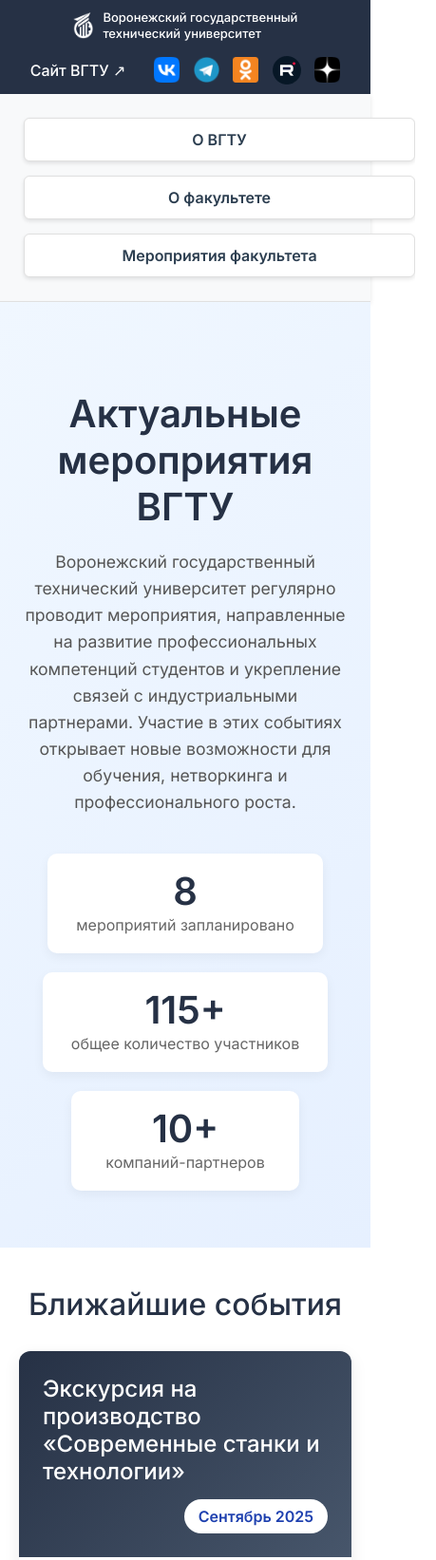
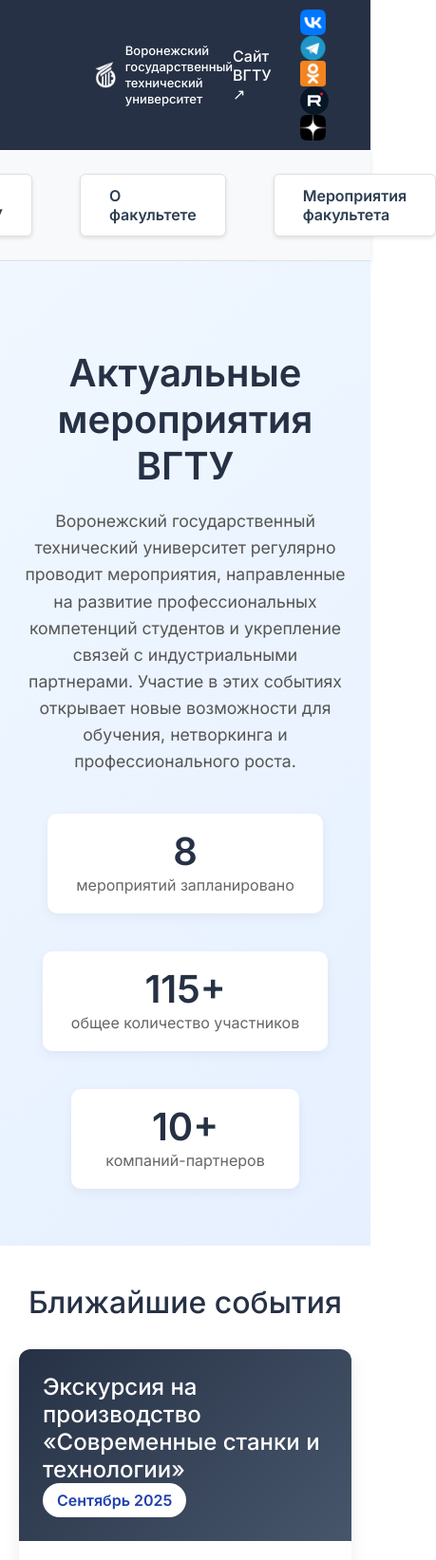
Before and after one commit to apathy768/practice.github.io, a plain HTML site: page index.html in a window 390 px wide. Shown: the top 1643 px of the page at 95% size, 459 px wide, since content can reach past the window. Drawn offline with Linux system fonts and the light colour scheme.

Commit message:
Update style.css

```diff
--- a/style.css
+++ b/style.css
@@ -363,59 +363,6 @@ body {
 }
 
 
-@media (max-width: 768px) {
-    .header {
-        padding: 10px 20px;
-        flex-direction: column;
-        gap: 15px;
-    }
-
-    .header-left, .header-right {
-        width: 100%;
-        justify-content: center;
-    }
-
-    .event-header {
-        flex-direction: column;
-        align-items: flex-start;
-        gap: 15px;
-    }
-
-    .event-date {
-        align-self: flex-end;
-    }
-
-    .event-details {
-        grid-template-columns: 1fr;
-    }
-
-    .detail-grid {
-        grid-template-columns: 1fr;
-        grid-column: span 1;
-    }
-
-    .stats-container {
-        flex-direction: column;
-        align-items: center;
-        gap: 20px;
-    }
-
-    .nav-container {
-        flex-direction: column;
-        gap: 15px;
-    }
-
-    .nav-button {
-        width: 100%;
-        text-align: center;
-    }
-
-    .footer-container {
-        flex-direction: column;
-        gap: 30px;
-    }
-}
-
 .osnova {
     font-family: 'Inter', sans-serif;
     line-height: 1.7;
```
